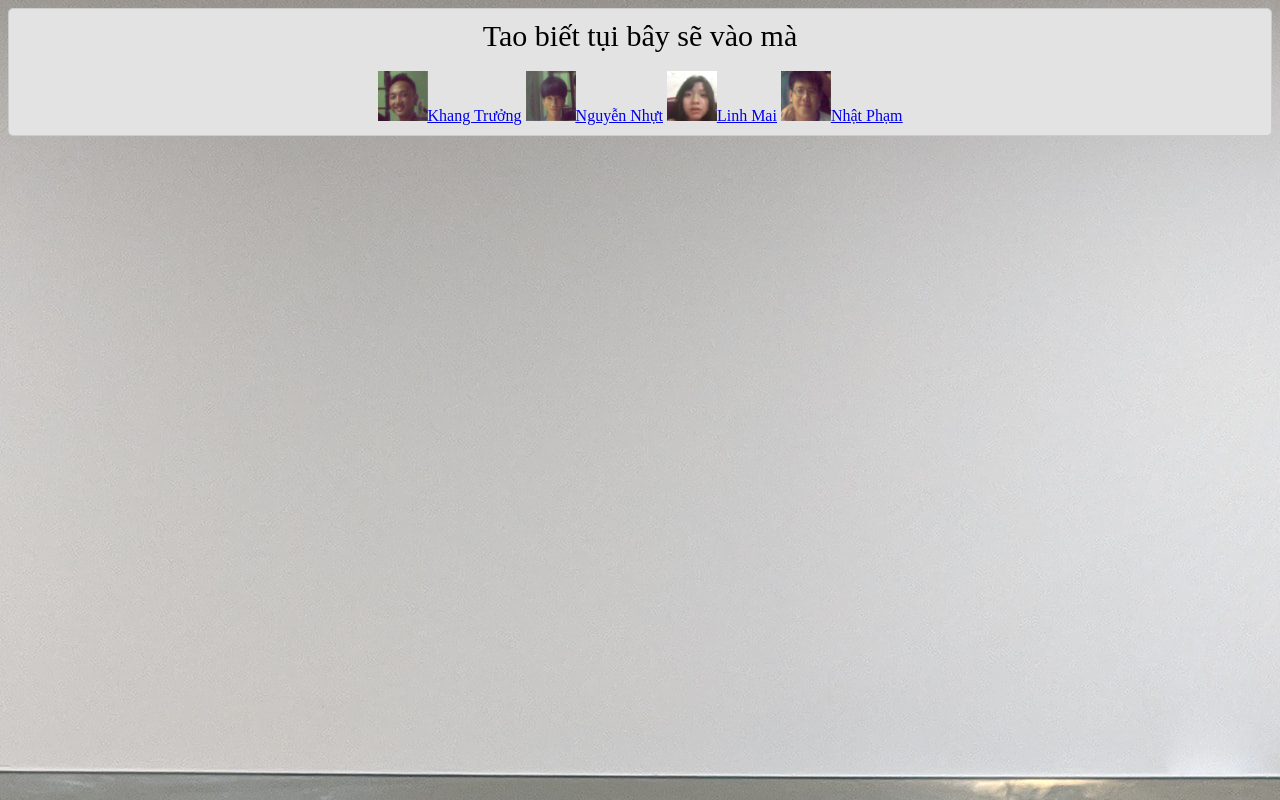
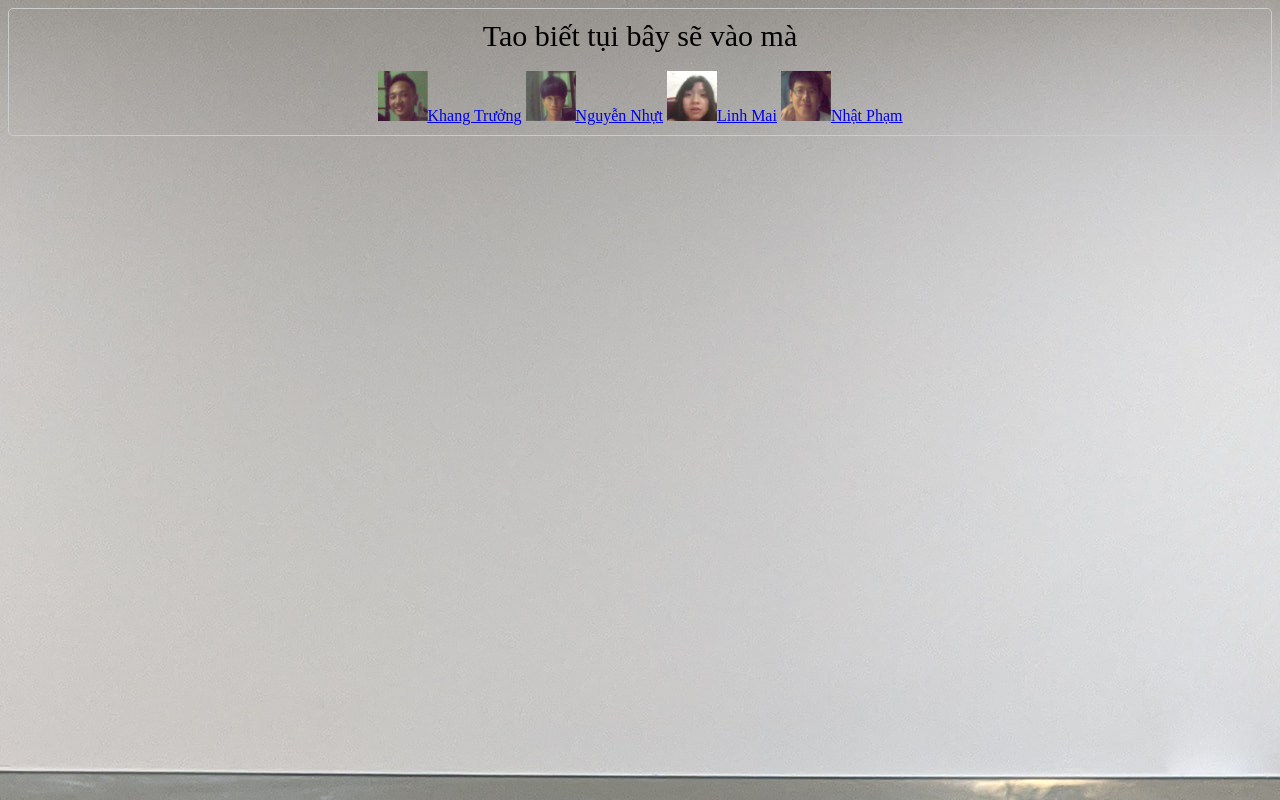
Before and after one commit to phieupham/1, a plain HTML site: page index.html in a window 1280 px wide. Drawn offline with Linux system fonts and the light colour scheme.

Commit message:
Update index.html

```diff
--- a/index.html
+++ b/index.html
@@ -11,7 +11,6 @@
     border: 1px solid #ccc;
     border-radius: 5px;
     padding: 10px;
-    background: #e3e3e3;
   }
   .smaller-images{
    width: 50px;
```
